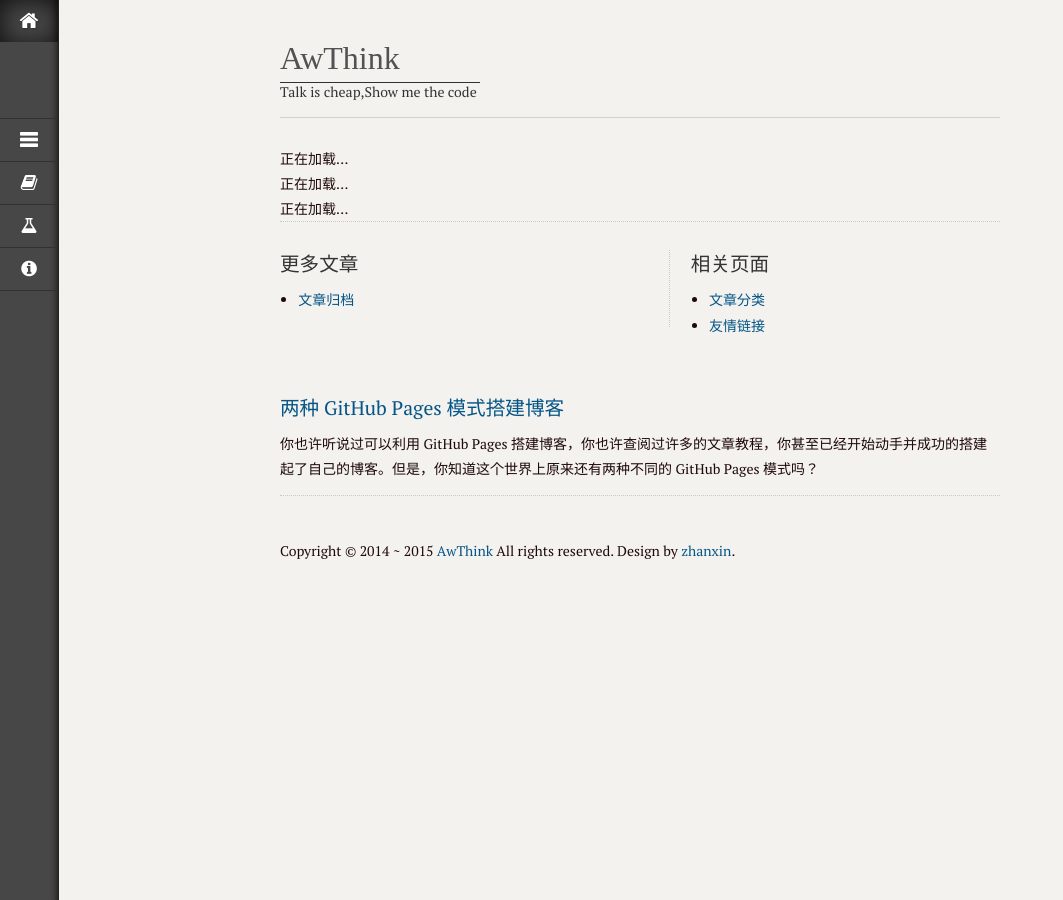
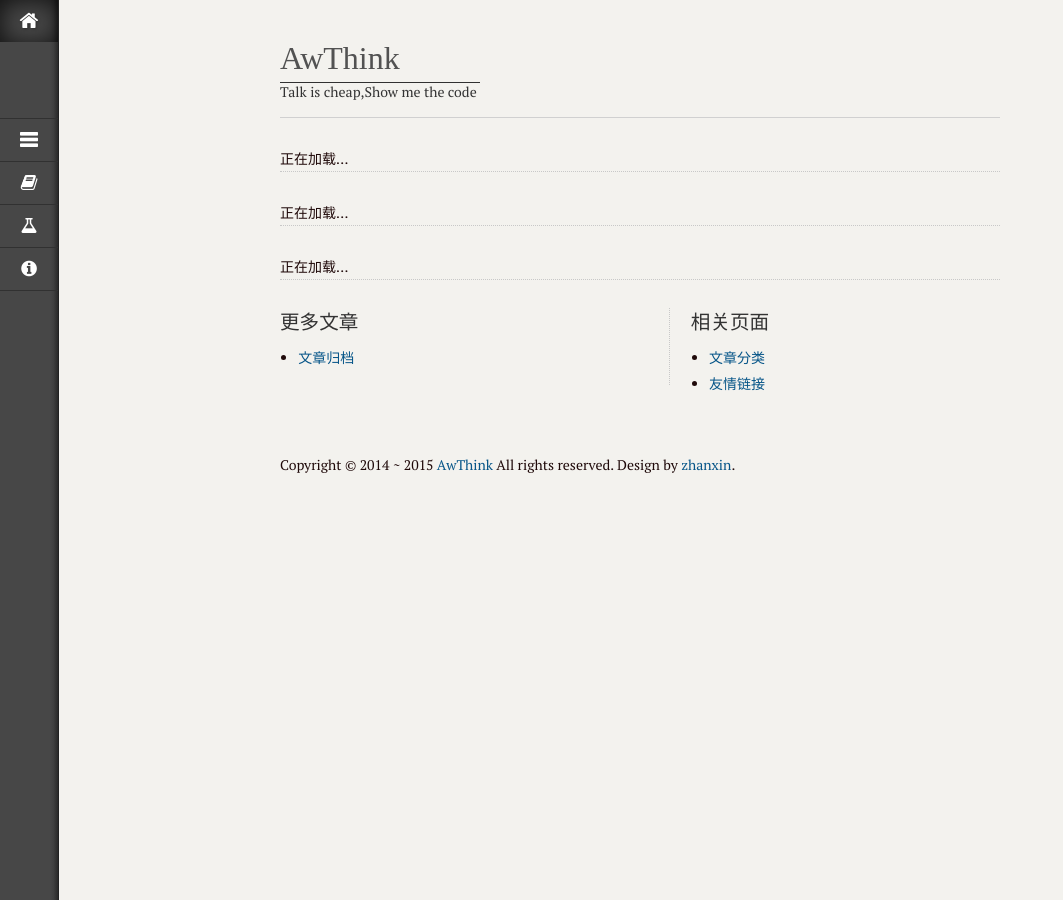
Before and after one commit to ATio/atio.github.io, a Jekyll site: the page built from index.html, in a window 1280 px wide. Shown: the whole page, without its empty margins (0-1063 px from the left). Built offline with Jekyll 4.4.1, drawn with Linux system fonts in a browser that asks for light colours; the list of posts is cut into pages by our own code; comment, search, counter and statistics services are not loaded.

Commit message:
rebuild,151221 commit 5

```diff
--- a/index.html
+++ b/index.html
@@ -10,11 +10,11 @@
         <h2>{{ site.subTitle }}</h2>
     </hgroup><!-- //violet-site -->
 </section>
-<article class="lotus-article">
-<!-- {% for rpost in paginator.posts limit:5 %}
+<!-- <article class="lotus-article">
+{% for rpost in paginator.posts limit:5 %}
     <h3><a href="{{ rpost.url }}" title="{{ rpost.title }}" rel="bookmark">{{ rpost.title }}</a></h3>
     <p itemprop="description">{{ rpost.description }}</p>
-{% endfor %} -->
+{% endfor %}
     <div class="section" id="blog-read">
         <div class="loading">正在加载...</div>
     </div>
@@ -26,7 +26,20 @@
     <div class="section" id="blog-think">
         <div class="loading">正在加载...</div>
     </div>
+</article> -->
+
+<article class="lotus-article" id="blog-read">
+    <div class="loading">正在加载...</div>
 </article>
+
+<article class="lotus-article" id="blog-write">
+    <div class="loading">正在加载...</div>
+</article>
+
+<article class="lotus-article" id="blog-think">
+    <div class="loading">正在加载...</div>
+</article>
+
 <section class="lotus-double fn-clear">
     <article class="article article-first">
     <h3>更多文章</h3>
@@ -49,13 +62,6 @@
     </ul>
     </article>
 </section>
-
-<article class="lotus-article">
-
-    <h3><a href="/%E8%87%B4%E7%9F%A5%E5%BD%95/GitHub-Project-Pages-and-User-Organization-Pages.html" title="两种 GitHub Pages 模式搭建博客" rel="bookmark">两种 GitHub Pages 模式搭建博客</a></h3>
-    <p itemprop="description">你也许听说过可以利用 GitHub Pages 搭建博客，你也许查阅过许多的文章教程，你甚至已经开始动手并成功的搭建起了自己的博客。但是，你知道这个世界上原来还有两种不同的 GitHub Pages 模式吗？</p>
-
-</article>
 
 <script type="text/javascript">
         $(document).ready(function() {
```
